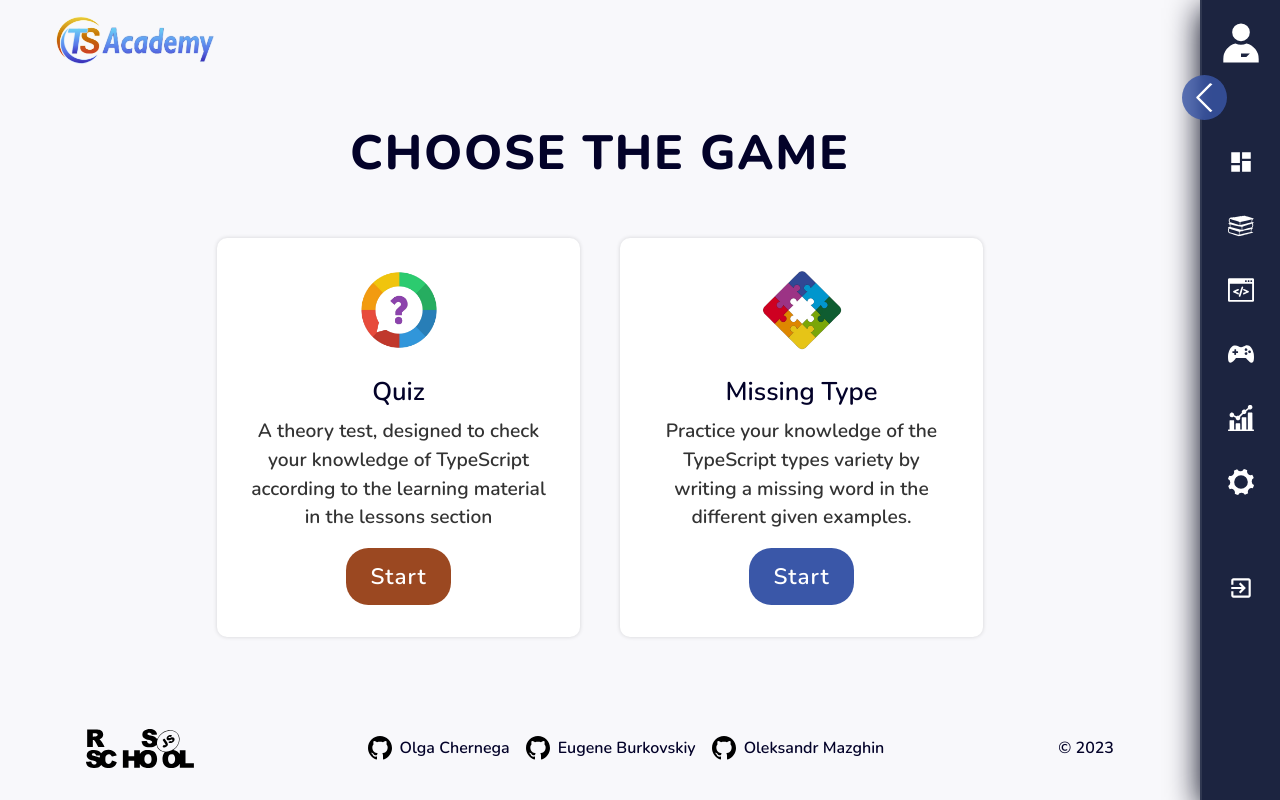
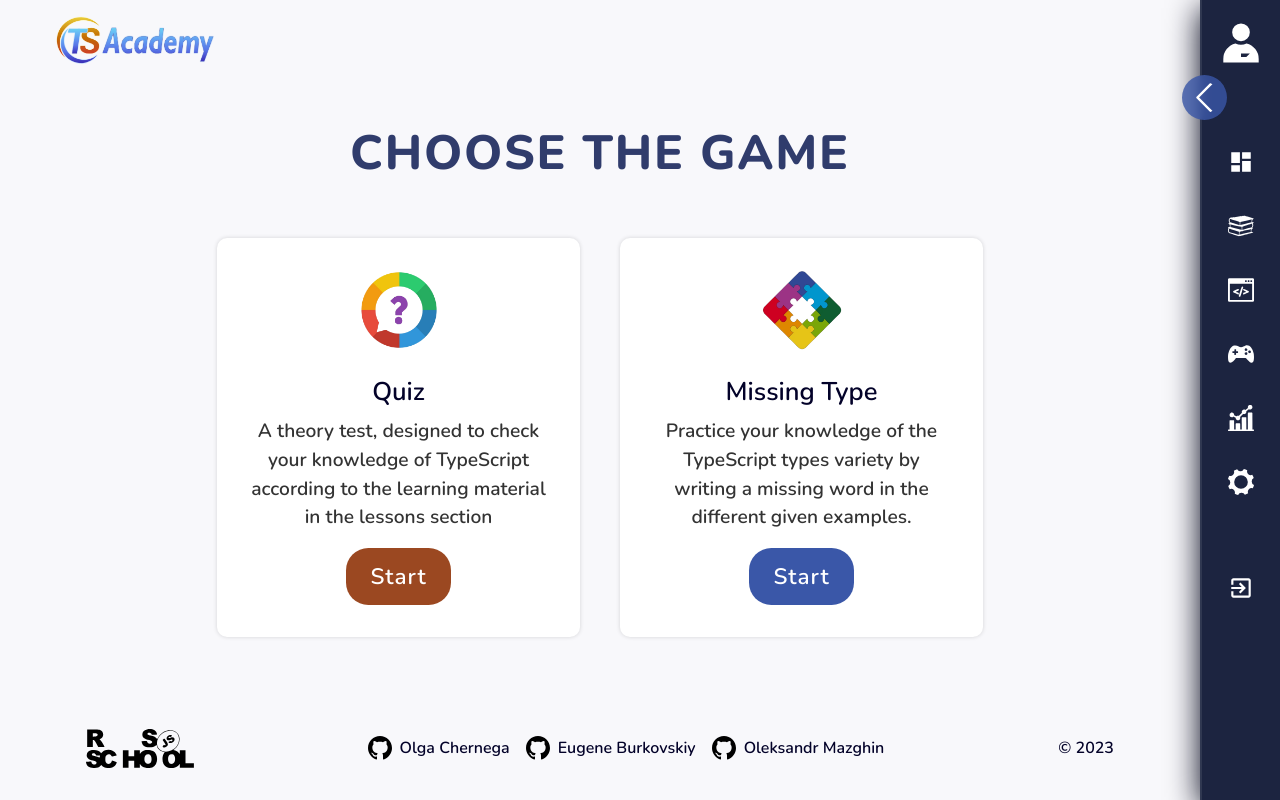
Before and after one commit to elian-cheng/rs-clone, a React (Create React App) app: page /games in a window 1280 px wide. Built offline with nearby package versions, Linux system fonts and the light colour scheme.

Commit message:
fix: change some styles

```diff
--- a/src/pages/GamesPage/GamesPage.scss
+++ b/src/pages/GamesPage/GamesPage.scss
@@ -1,8 +1,10 @@
 .games {
-  &__container {
+  &__content {
     margin-top: 120px;
+    margin-bottom: 2rem;
   }
   &__title {
+    color: $colorBlueDark;
     margin-bottom: 2rem;
   }
   &__wrapper {
--- a/src/pages/GamesPage/GamesPage.tsx
+++ b/src/pages/GamesPage/GamesPage.tsx
@@ -4,8 +4,8 @@ import { GameCard } from './components/GameCard/GameCard';
 
 export default function GamesPage() {
   return (
-    <>
-      <div className="games__container">
+    <div className="games__container">
+      <div className="games__content">
         <h1 className="games__title title">Choose the game</h1>
         <div className="games__wrapper">
           {gamesData.map(({ id, name, img, description, link }) => (
@@ -20,6 +20,6 @@ export default function GamesPage() {
           ))}
         </div>
       </div>
-    </>
+    </div>
   );
 }
```
